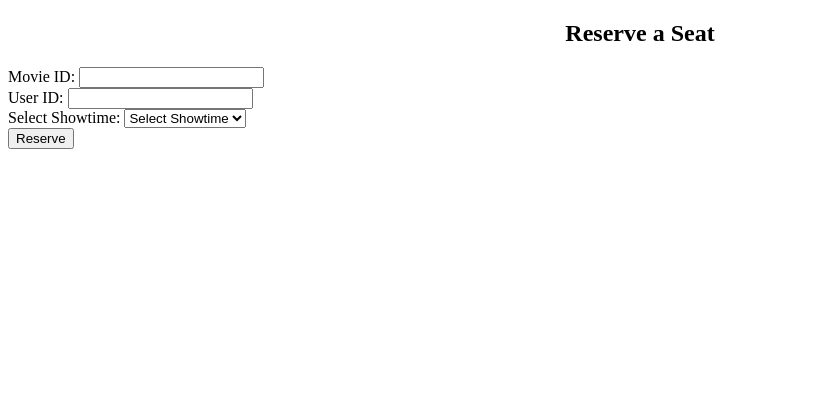
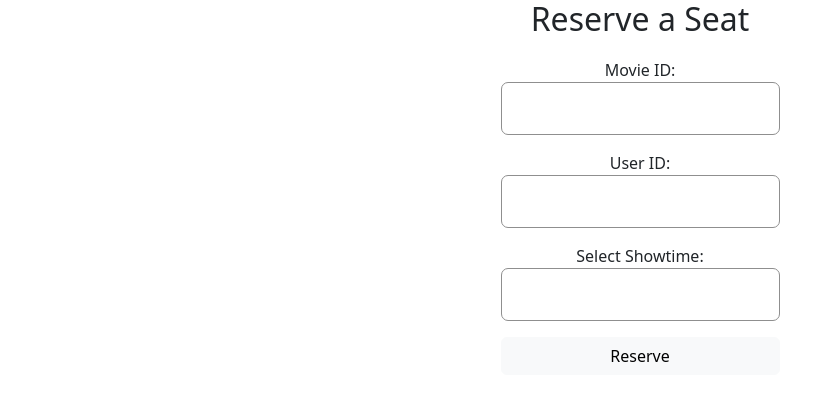
Before and after one commit to KimDayuja/integrative_final_project, a PHP site: page /user-reservations.view.php in a window 1280 px wide. Shown: the top 401 px of the page, without its empty margins (0-835 px from the left). Run offline with PHP 8.4, Linux system fonts and the light colour scheme; data that the repository does not hold is empty; some libraries are stand-ins or nearby versions.

Commit message:
Update user-reservations.view.php

```diff
--- a/MVCIP/app/views/user-reservations.view.php
+++ b/MVCIP/app/views/user-reservations.view.php
@@ -4,6 +4,8 @@
     <meta charset="UTF-8">
     <meta name="viewport" content="width=device-width, initial-scale=1.0">
     <title>Cinema Seat Reservation</title>
+    <link href="https://cdn.jsdelivr.net/npm/bootstrap@5.3.3/dist/css/bootstrap.min.css" rel="stylesheet"
+        integrity="sha384-QWTKZyjpPEjISv5WaRU9OFeRpok6YctnYmDr5pNlyT2bRjXh0JMhjY6hW+ALEwIH" crossorigin="anonymous">
     <link rel="stylesheet" href="<?= ROOT ?>/assets/css/sstyle.css">
     <style>
         /* Additional styles for visualization */
@@ -16,10 +18,46 @@
                 width: 100%;
             }
         }
+
+        .form-control{
+            border-radius: 7px;
+            border-color: rgb(143, 143, 143);
+            background-color: transparent !important;
+            padding: 10px;
+            height: 53px;
+            width: 25%;
+            color: #ffffff !important;
+            margin: 0 auto;
+        }
+
+        .form-control::placeholder, .form-select::placeholder {
+            color: #747d85;
+        }
+
+        .form-control:focus, .form-select:focus {
+            border-color: #80bdff;
+            outline: 0;
+            box-shadow: none;
+        }
+
+        .form-control:-webkit-autofill, .form-select:-webkit-autofill {
+            -webkit-text-fill-color: white !important;
+            transition: background-color 5000s ease-in-out 0s;
+            -webkit-box-shadow: 0 0 0px 1000px transparent inset !important;
+            background-color: transparent !important;
+        }
+
+        .form-control option {
+            background-color: #242333;
+            color: white;
+            border: none !important;
+        }
+
     </style>
 </head>
 <body>
-    <div class="container">
+    <!-- text center -->
+    <div class="container text-center">
         <div class="header">
             <h2>Reserve a Seat</h2>
         </div>
@@ -28,7 +66,8 @@
                 <label for="movieID">Movie ID:</label>
                 <input type="text" id="movieID" name="movieID" class="form-control form-control-user" required readonly value="<?= htmlspecialchars($MovieID) ?>">
             </div>
-            <div class="form-group">
+            <!-- my-3 -->
+            <div class="form-group my-3">
                 <label for="userID">User ID:</label>
                 <input type="text" id="userID" name="userID" class="form-control form-control-user" required readonly value="<?= htmlspecialchars($user_id) ?>">
             </div>
@@ -43,7 +82,8 @@
                     <?php endforeach; ?>
                 </select>
             </div>
-            <input type="submit" id="reserve-btn" value="Reserve" class="btn btn-primary btn-user btn-block">
+            <!-- btnlight, mt-3,  style="width: 25%; -->
+            <input type="submit" id="reserve-btn" value="Reserve" class="btn btn-light btn-user btn-block mt-3"  style="width: 25%;">
         </form>
     </div>
 
```
